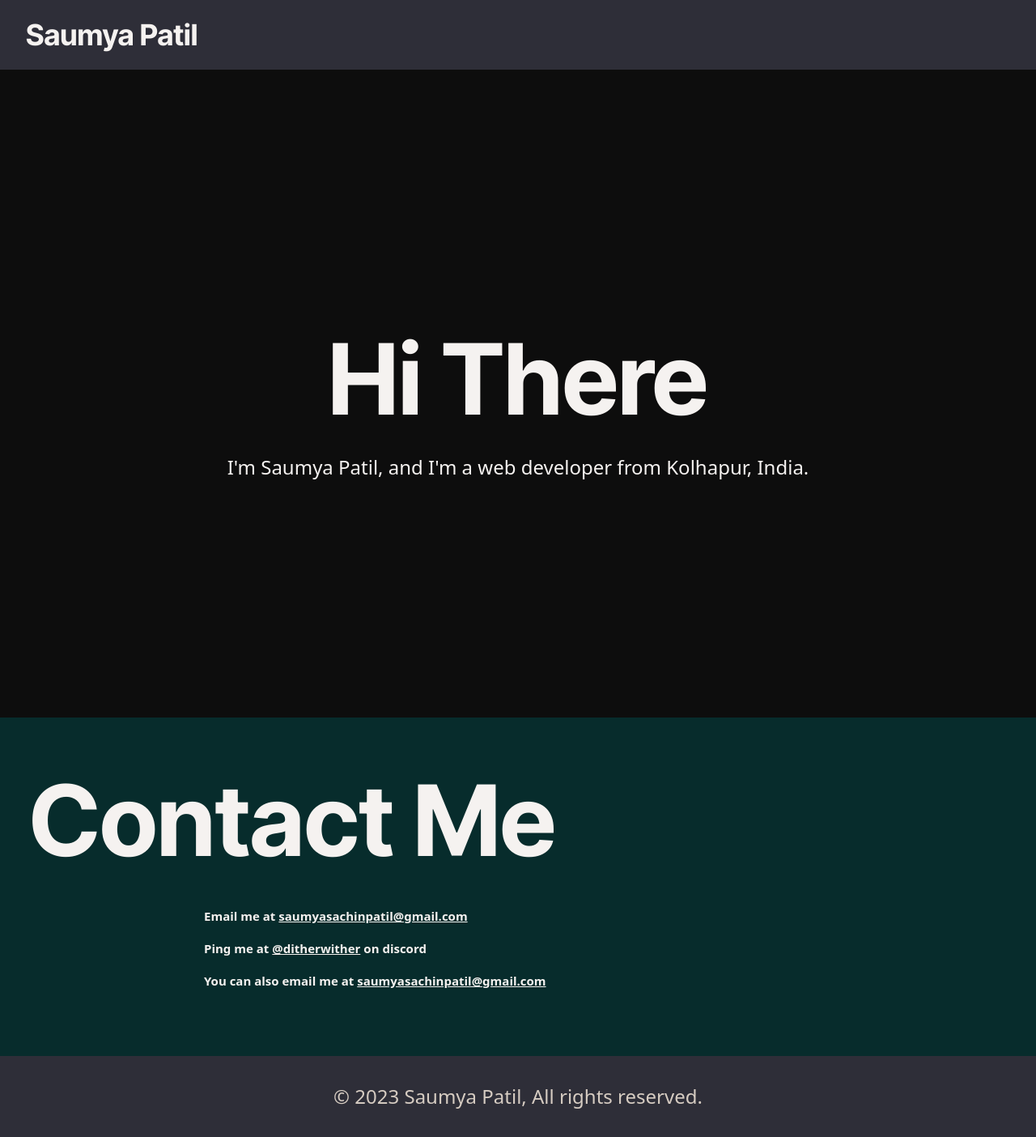
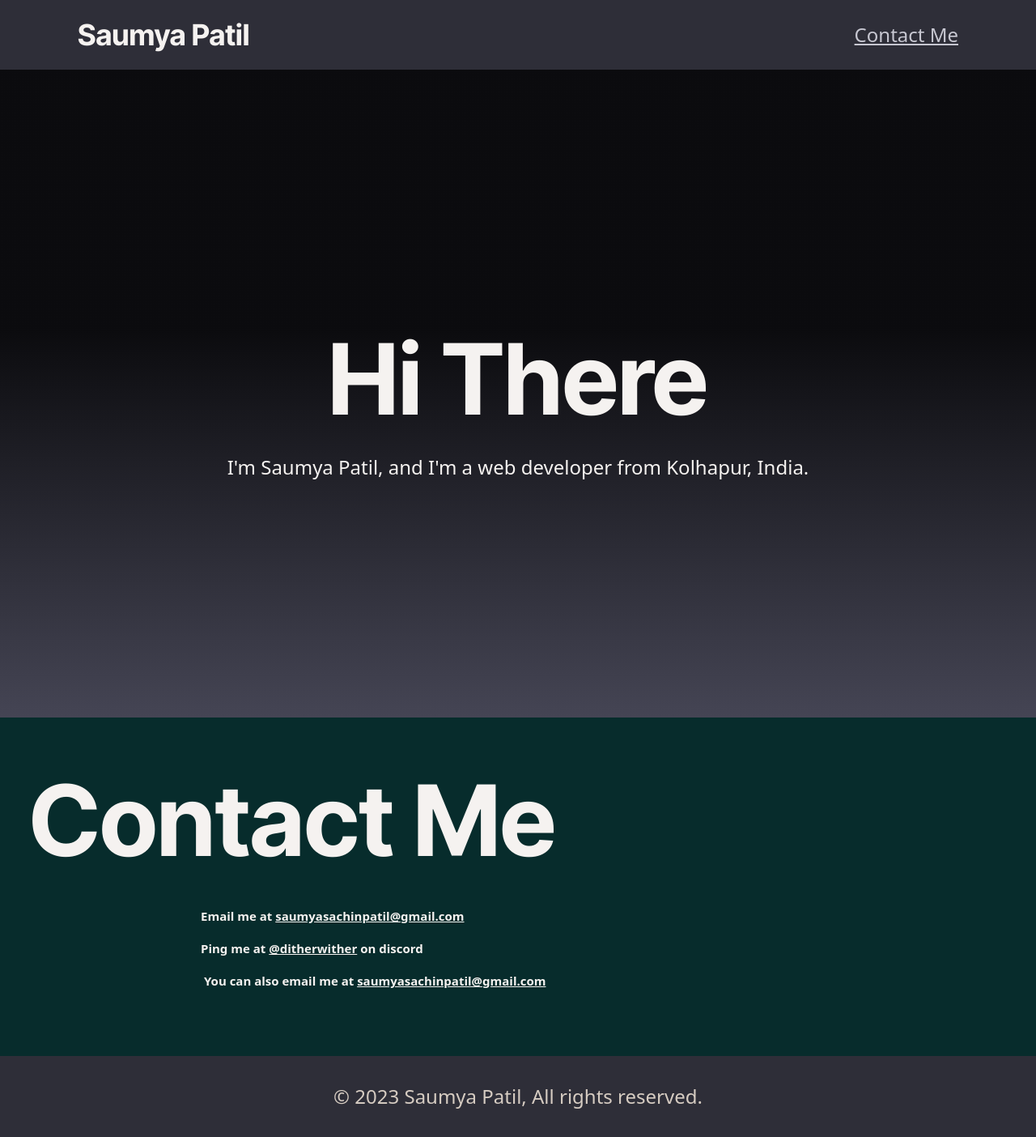
Before and after one commit to DitherWither/portfolio, a React (Vite) app: page / in a window 1280 px wide. Shown: the whole page at 81% size. Built offline with nearby package versions, Linux system fonts and the light colour scheme; some icons are missing.

Commit message:
Add links to navbar

```diff
--- a/src/App.tsx
+++ b/src/App.tsx
@@ -3,8 +3,21 @@
 function HeaderBar() {
     return (
         <>
-            <div className="flex px-8 py-4 bg-secondary-800">
-                <h1 className="text-2xl font-heading">Saumya Patil</h1>
+            <div className="flex px-4 md:px-24 py-4 bg-secondary-800 flex-col md:flex-row">
+                <div className="flex-grow">
+                    <h1 className="text-2xl font-heading font-bold">
+                        Saumya Patil
+                    </h1>
+                </div>
+                <div className="flex flex-col">
+                    <nav className="h-full px-12 md:px-0">
+                        <ul className="flex md:justify-center items-center gap-2 text-xl h-full text-secondary-200 underline">
+                            <li>
+                                <a href="#contact-details">Contact Me</a>
+                            </li>
+                        </ul>
+                    </nav>
+                </div>
             </div>
         </>
     );
--- a/src/Home.tsx
+++ b/src/Home.tsx
@@ -12,9 +12,9 @@
 function Intro() {
     return (
         <section id="intro">
-            <div className="flex justify-center items-center min-h-screen">
+            <div className="flex justify-center items-center min-h-screen bg-gradient-to-b from-secondary-950 from-40% to-secondary-700">
                 <div className="text-center">
-                    <h2 className="text-4xl md:text-5xl font-heading">
+                    <h2 className="text-4xl md:text-5xl font-heading font-bold">
                         Hi There
                     </h2>
                     <p className="md:text-xl">
@@ -36,36 +36,42 @@
                 </h2>
                 <div className="flex justify-center items-center my-4">
                     <ul className="grow max-w-4xl flex flex-col gap-4 font-bold">
-                        <li className="flex flex-row gap-1">
+                        <li className="flex flex-row">
                             <MailIcon size={24} className="mx-4" />
-                            Email me at
+                            <span>
+                                Email me at{" "}
                                 <a
                                     href="mailto:saumyasachinpatil@gmail.com"
                                     className="underline"
                                 >
                                     saumyasachinpatil@gmail.com
                                 </a>
+                            </span>
                         </li>
-                        <li className="flex flex-row gap-1">
+                        <li className="flex flex-row">
                             <CommentDiscussionIcon size={24} className="mx-4" />
-                            Ping me at
+                            <span>
+                                Ping me at{" "}
                                 <a
                                     href="https://discord.com/users/723414810644971572"
                                     className="underline"
                                 >
                                     @ditherwither
-                            </a>
+                                </a>{" "}
                                 on discord
+                            </span>
                         </li>
                         <li className="flex flex-row gap-1">
                             <MailIcon size={24} className="mx-4" />
-                            You can also email me at
+                            <span>
+                                You can also email me at{" "}
                                 <a
                                     href="mailto:saumyasachinpatil@gmail.com"
                                     className="underline"
                                 >
                                     saumyasachinpatil@gmail.com
                                 </a>
+                            </span>
                         </li>
                     </ul>
                 </div>
```
Lines whose indentation alone changed are shown as unchanged.
